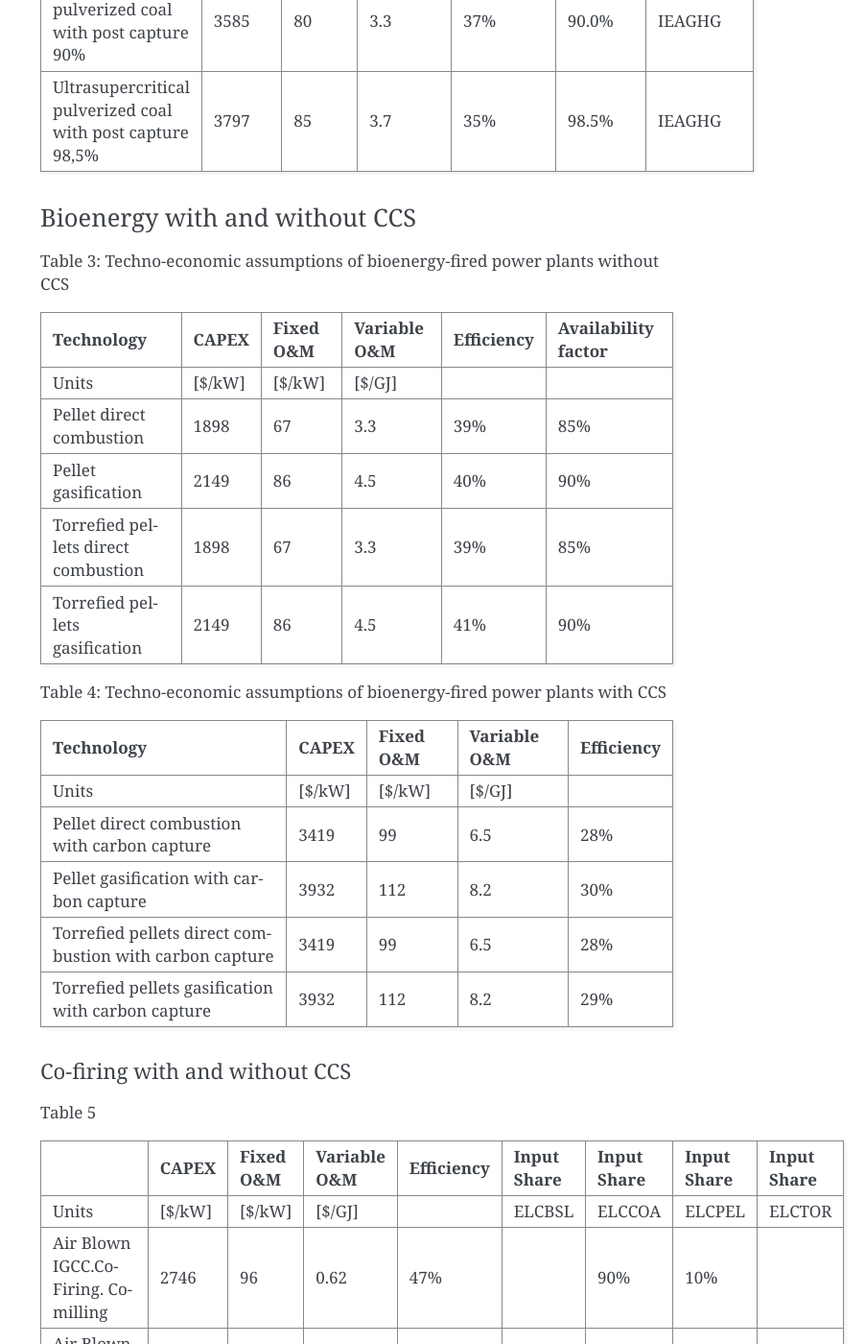
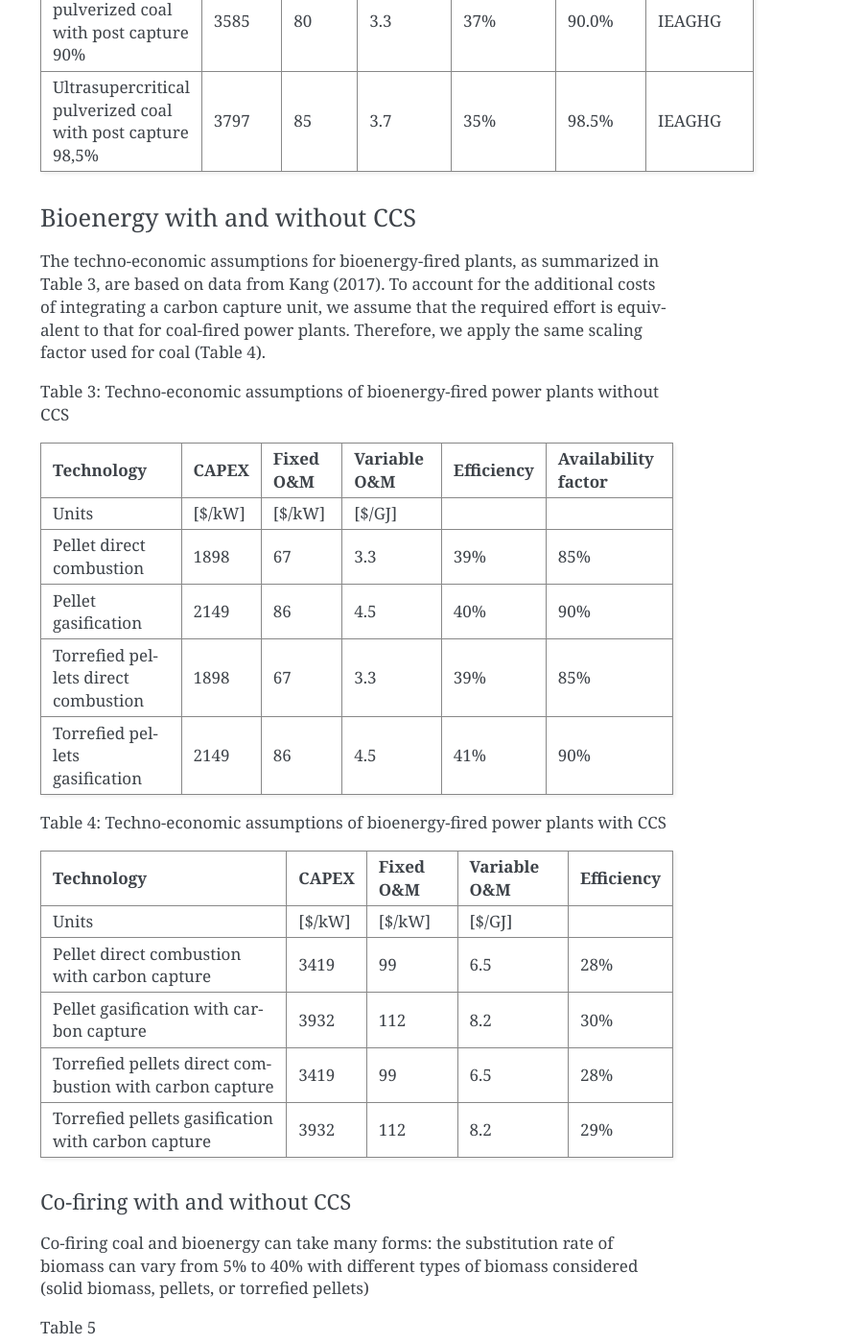
Before and after one commit to LucasDesport/tiam-fr, a Sphinx documentation site: the page built from docs/energy-sectors/supply/power-sector.md, in a window 1280 px wide and 1400 px high, scrolled down 2600 px. Shown: the whole window at 96% size, without its empty margins (378-1280 px from the left). Built offline with Sphinx 7.4.7, drawn with Linux system fonts in a browser that asks for light colours; some of the changed text lies outside the part shown.

Commit message:
Update power-sector.md

```diff
--- a/docs/energy-sectors/supply/power-sector.md
+++ b/docs/energy-sectors/supply/power-sector.md
@@ -2,7 +2,7 @@
 
 The power sector encompasses two energy commodities, namely centralized electricity and decentralized electricity.
 * Centralized electricity can be generated using various fuels and technologies and is consumed directly in end-use sectors.
-* Decentralized electricity, is specifically generated from wind, solar, and bioenergy without carbon capture and storage (CCS). It is primarily used in the production of [hydrogen](hydrogen.png) of [synthetic fuels](synthetic-fuels.md).
+* Decentralized electricity, is specifically generated from wind, solar, or bioenergy without carbon capture and storage (CCS). It is primarily used in the production of [hydrogen](hydrogen.png) or [synthetic fuels](synthetic-fuels.md).
 The power sector can be decarbonized with carbon capture and storage technologies as well as renewables.
 
 ## Technologies
@@ -50,6 +50,8 @@
 
 ### Bioenergy with and without CCS
 
+The techno-economic assumptions for bioenergy-fired plants, as summarized in Table 3, are based on data from Kang (2017). To account for the additional costs of integrating a carbon capture unit, we assume that the required effort is equivalent to that for coal-fired power plants. Therefore, we apply the same scaling factor used for coal (Table 4).
+
 Table 3: Techno-economic assumptions of bioenergy-fired power plants without CCS
 | Technology                          | CAPEX  | Fixed O&M | Variable O&M | Efficiency | Availability factor |
 | ----------------------------------- | ------ | --------- | ------------ | ---------- | ------------------- |
@@ -70,10 +72,12 @@
 
 #### Co-firing with and without CCS
 
+Co-firing coal and bioenergy can take many forms: the substitution rate of biomass can vary from 5% to 40% with different types of biomass considered (solid biomass, pellets, or torrefied pellets)
+
 Table 5
 |                                                 | CAPEX  | Fixed O&M | Variable O&M | Efficiency | Input Share | Input Share | Input Share | Input Share |
 | ----------------------------------------------- | --------- | -------- | -------- | ------- | -------- | -------- | -------- | -------- |
-| Units                                           | [$/kW]    | [$/kW]   | [$/GJ]   |         | ELCBSL   | ELCCOA   | ELCPEL   | ELCTOR   |
+| Units                                           | [$/kW]    | [$/kW]   | [$/GJ]   |         | Solid biomass   | Coal   | Pellets   | Torrefied pellets   |
 | Air Blown IGCC.Co-Firing. Co-milling       | 2746      | 96       | 0.62     | 47%     |          | 90%      | 10%      |          |
 | Air Blown IGCC.Co-Firing. Parallel         | 3159      | 126      | 0.62     | 47%     |          | 90%      | 10%      |          |
 | Air Blown IGCC.Co-Firing. Seperate feeding | 2987      | 149      | 0.62     | 47%     |          | 90%      | 10%      |          |
```
